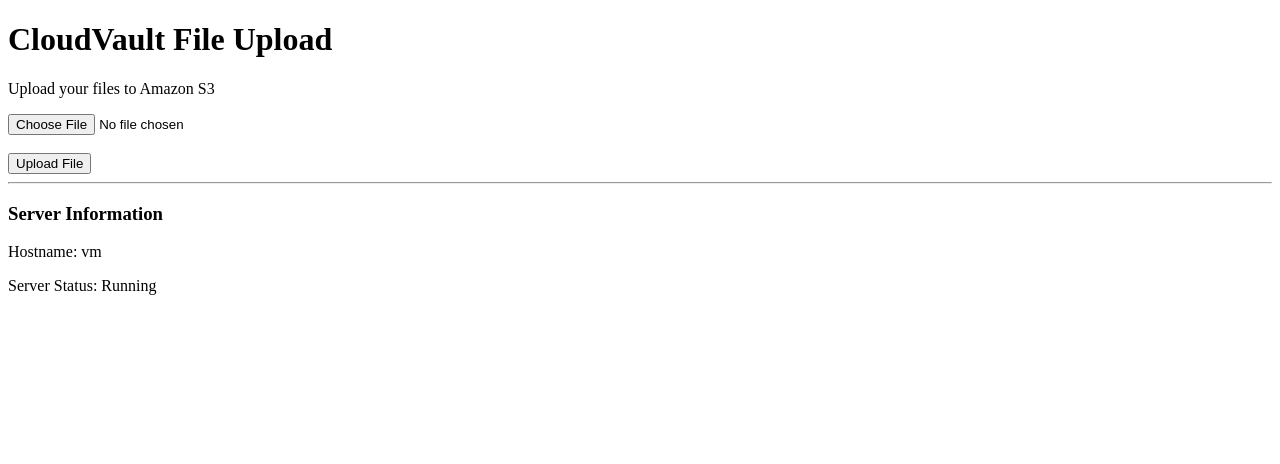
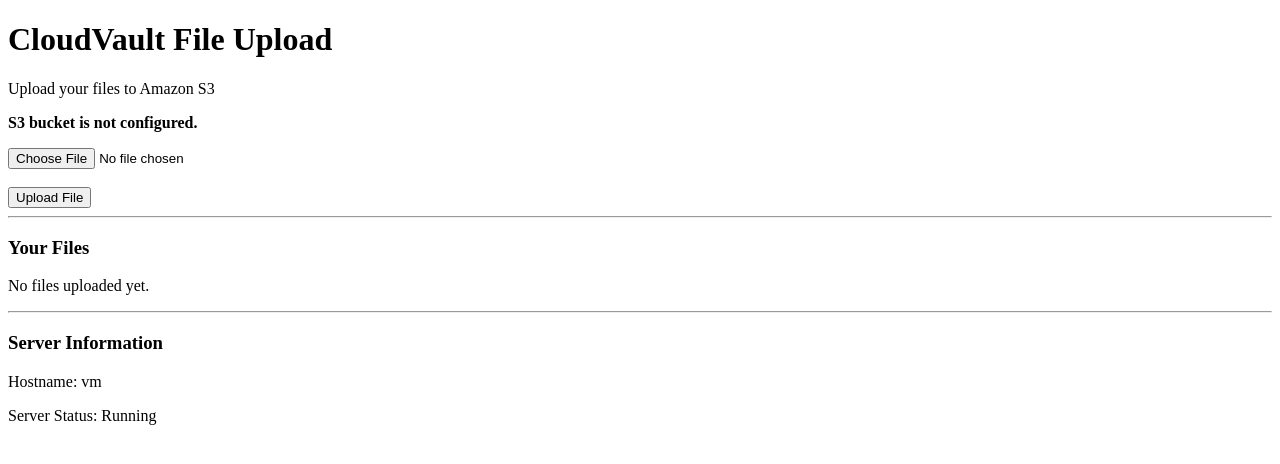
Before and after one commit to hemakshiyeole01/cloudvault-app, a Flask app: page / in a window 1280 px wide. Shown: the top 464 px of the page. Run offline with Flask 3, Linux system fonts and the light colour scheme.

Commit message:
Add file listing and download, set repo URL

```diff
--- a/app.py
+++ b/app.py
@@ -4,22 +4,54 @@ import uuid
 
 import boto3
 from botocore.exceptions import BotoCoreError, ClientError
-from flask import Flask, render_template, request
+from flask import Flask, redirect, render_template, request
 from werkzeug.utils import secure_filename
 
 app = Flask(__name__)
 app.config["MAX_CONTENT_LENGTH"] = 16 * 1024 * 1024  # 16 MB limit
 
 AWS_REGION = os.environ.get("AWS_REGION", "us-east-1")
-S3_BUCKET = os.environ.get("S3_BUCKET")  # set via environment, don't hardcode
+S3_BUCKET = os.environ.get("S3_BUCKET")
 
 # No access keys here. On EC2 this uses the attached IAM role automatically.
 s3 = boto3.client("s3", region_name=AWS_REGION)
 
 
+def list_files():
+    """Return (files, error_message) for the bucket."""
+    if not S3_BUCKET:
+        return [], "S3 bucket is not configured."
+    try:
+        resp = s3.list_objects_v2(Bucket=S3_BUCKET, MaxKeys=100)
+        files = []
+        for obj in resp.get("Contents", []):
+            key = obj["Key"]
+            files.append({
+                "key": key,
+                "name": key.split("_", 1)[-1],  # strip the uuid prefix
+                "size_kb": round(obj["Size"] / 1024, 1),
+                "modified": obj["LastModified"].strftime("%Y-%m-%d %H:%M"),
+            })
+        files.sort(key=lambda f: f["modified"], reverse=True)
+        return files, None
+    except (ClientError, BotoCoreError):
+        app.logger.exception("S3 list failed")
+        return [], "Could not load files from S3."
+
+
+def render_home(message=None, status=200):
+    files, list_error = list_files()
+    return render_template(
+        "index.html",
+        hostname=socket.gethostname(),
+        files=files,
+        message=message or list_error,
+    ), status
+
+
 @app.route("/")
 def home():
-    return render_template("index.html", hostname=socket.gethostname())
+    return render_home()
 
 
 @app.route("/health")
@@ -30,22 +62,43 @@ def health():
 @app.route("/upload", methods=["POST"])
 def upload_file():
     if not S3_BUCKET:
-        return "S3 bucket is not configured.", 500
+        return render_home("S3 bucket is not configured.", 500)
     if "file" not in request.files:
-        return "No file selected.", 400
+        return render_home("No file selected.", 400)
 
     file = request.files["file"]
     filename = secure_filename(file.filename or "")
     if not filename:
-        return "Invalid or empty filename.", 400
+        return render_home("Invalid or empty filename.", 400)
 
     key = f"{uuid.uuid4().hex}_{filename}"
     try:
         s3.upload_fileobj(file, S3_BUCKET, key)
-        return f"File '{filename}' uploaded successfully to S3!", 200
+        return render_home(f"'{filename}' uploaded successfully to S3!")
     except (ClientError, BotoCoreError):
         app.logger.exception("S3 upload failed")
-        return "Upload failed. Check the application logs.", 500
+        return render_home("Upload failed. Check the application logs.", 500)
+
+
+@app.route("/download/<path:key>")
+def download_file(key):
+    if not S3_BUCKET:
+        return render_home("S3 bucket is not configured.", 500)
+    original_name = key.split("_", 1)[-1]
+    try:
+        url = s3.generate_presigned_url(
+            "get_object",
+            Params={
+                "Bucket": S3_BUCKET,
+                "Key": key,
+                "ResponseContentDisposition": f'attachment; filename="{original_name}"',
+            },
+            ExpiresIn=300,  # link valid for 5 minutes
+        )
+        return redirect(url)
+    except (ClientError, BotoCoreError):
+        app.logger.exception("Presign failed")
+        return render_home("Could not create download link.", 500)
 
 
 if __name__ == "__main__":
--- a/templates/index.html
+++ b/templates/index.html
@@ -1,11 +1,15 @@
 <!DOCTYPE html>
 <html>
 <head>
-    <title>CloudVault File Upload</title>
+    <title>CloudVault</title>
 </head>
 <body>
     <h1>CloudVault File Upload</h1>
     <p>Upload your files to Amazon S3</p>
+
+    {% if message %}
+    <p><strong>{{ message }}</strong></p>
+    {% endif %}
 
     <form action="/upload" method="POST" enctype="multipart/form-data">
         <input type="file" name="file" required>
@@ -15,6 +19,25 @@
 
     <hr>
 
+    <h3>Your Files</h3>
+    {% if files %}
+    <table border="1" cellpadding="6" cellspacing="0">
+        <tr><th>Name</th><th>Size (KB)</th><th>Uploaded</th><th></th></tr>
+        {% for f in files %}
+        <tr>
+            <td>{{ f.name }}</td>
+            <td>{{ f.size_kb }}</td>
+            <td>{{ f.modified }}</td>
+            <td><a href="/download/{{ f.key }}">Download</a></td>
+        </tr>
+        {% endfor %}
+    </table>
+    {% else %}
+    <p>No files uploaded yet.</p>
+    {% endif %}
+
+    <hr>
+
     <h3>Server Information</h3>
     <p>Hostname: {{ hostname }}</p>
     <p>Server Status: Running</p>
```
Also changed, not shown: 1 other file.
